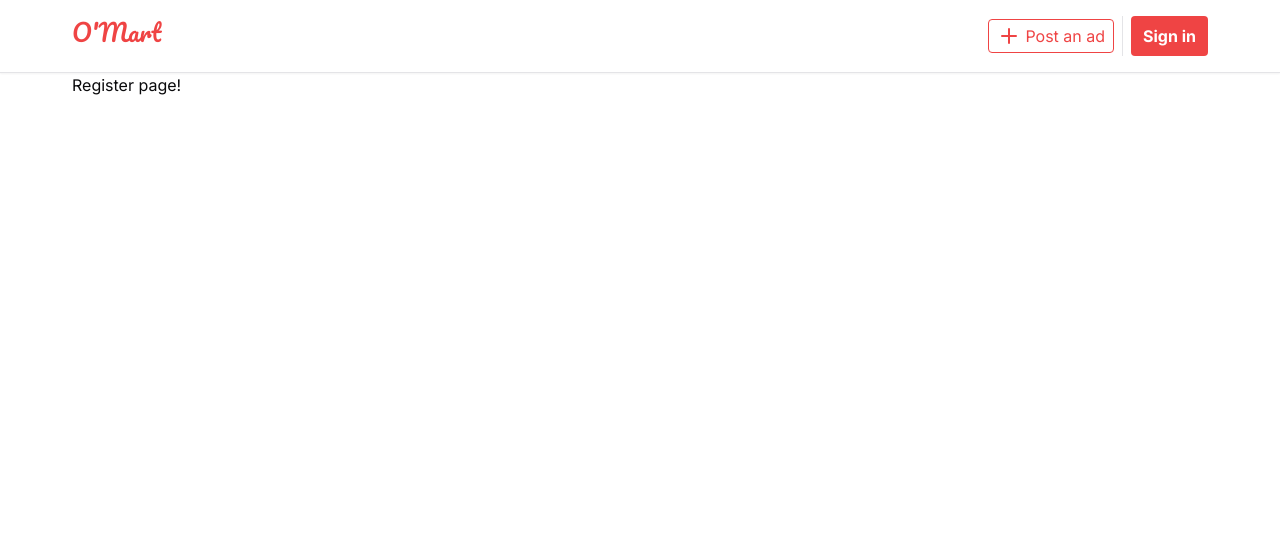
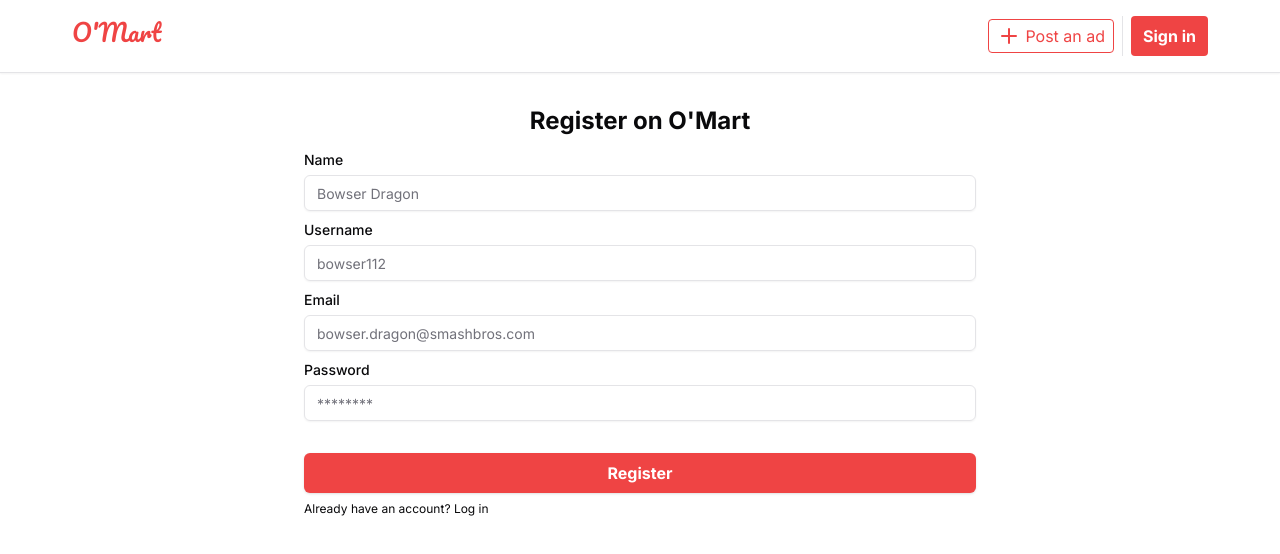
Before and after one commit to ksmcod/o-mart, a Next.js app: page /register in a window 1280 px wide. Shown: the top 554 px of the page. Built offline with nearby package versions, Linux system fonts and the light colour scheme.

Commit message:
feat: completed UI for 'register form'

```diff
--- a/src/app/(auth)/register/page.tsx
+++ b/src/app/(auth)/register/page.tsx
@@ -1,3 +1,5 @@
+import RegisterForm from "@/components/auth/register-form";
+
 export default function RegisterPage() {
-  return <div>Register page!</div>;
+  return <RegisterForm />;
 }
--- /dev/null
+++ b/src/components/auth/register-form.tsx
@@ -0,0 +1,128 @@
+"use client";
+
+import { RegisterSchema } from "@/schemas";
+import { useForm } from "react-hook-form";
+import { zodResolver } from "@hookform/resolvers/zod";
+import { z } from "zod";
+import {
+  Form,
+  FormControl,
+  FormField,
+  FormItem,
+  FormLabel,
+  FormMessage,
+} from "@/components/ui/form";
+import { Input } from "@/components/ui/input";
+import { Button } from "../ui/button";
+import Link from "next/link";
+
+export default function RegisterForm() {
+  const form = useForm<z.infer<typeof RegisterSchema>>({
+    resolver: zodResolver(RegisterSchema),
+    defaultValues: {
+      username: "",
+      name: "",
+      email: "",
+      password: "",
+    },
+  });
+  return (
+    <div className="mt-8 space-y-4">
+      <h1 className="text-2xl text-center font-bold">Register on O'Mart</h1>
+
+      <Form {...form}>
+        <form className="space-y-8 max-w-2xl mx-auto">
+          {/* Input Fields */}
+          <div className="space-y-3">
+            {/* Full name field */}
+            <FormField
+              control={form.control}
+              name="name"
+              render={({ field }) => (
+                <FormItem className="flex flex-col gap-0">
+                  <FormLabel>Name</FormLabel>
+                  <FormControl>
+                    <Input {...field} placeholder="Bowser Dragon" type="text" />
+                  </FormControl>
+                  <FormMessage />
+                </FormItem>
+              )}
+            />
+
+            {/* Username */}
+            <FormField
+              control={form.control}
+              name="username"
+              render={({ field }) => (
+                <FormItem className="flex flex-col gap-0">
+                  <FormLabel>Username</FormLabel>
+                  <FormControl>
+                    <Input {...field} placeholder="bowser112" type="text" />
+                  </FormControl>
+                  <FormMessage />
+                </FormItem>
+              )}
+            />
+
+            {/* Email */}
+            <FormField
+              control={form.control}
+              name="email"
+              render={({ field }) => (
+                <FormItem className="flex flex-col gap-0">
+                  <FormLabel>Email</FormLabel>
+                  <FormControl>
+                    <Input
+                      {...field}
+                      placeholder="bowser.dragon@smashbros.com"
+                      type="email"
+                    />
+                  </FormControl>
+                  <FormMessage />
+                </FormItem>
+              )}
+            />
+
+            {/* Password */}
+            <FormField
+              control={form.control}
+              name="password"
+              render={({ field }) => (
+                <FormItem className="flex flex-col gap-0">
+                  <FormLabel>Password</FormLabel>
+                  <FormControl>
+                    <Input {...field} placeholder="********" type="password" />
+                  </FormControl>
+                  <FormMessage />
+                </FormItem>
+              )}
+            />
+
+            {/* Form Status */}
+            {/* TODO: Form success/error message */}
+          </div>
+
+          <div className="space-y-2">
+            {/* Submit button */}
+            <Button
+              className="bg-red-500 hover:bg-red-600 transition-colors py-5 font-bold text-base text-white w-full"
+              type="submit"
+            >
+              Register
+            </Button>
+
+            <div className="text-xs mt-40">
+              Already have an account?{" "}
+              <Link
+                href={"/login"}
+                className="hover:underline hover:text-red-500"
+              >
+                Log in
+              </Link>
+            </div>
+          </div>
+        </form>
+      </Form>
+    </div>
+  );
+}
--- /dev/null
+++ b/src/components/ui/input.tsx
@@ -0,0 +1,22 @@
+import * as React from "react"
+
+import { cn } from "@/lib/utils"
+
+const Input = React.forwardRef<HTMLInputElement, React.ComponentProps<"input">>(
+  ({ className, type, ...props }, ref) => {
+    return (
+      <input
+        type={type}
+        className={cn(
+          "flex h-9 w-full rounded-md border border-input bg-transparent px-3 py-1 text-base shadow-sm transition-colors file:border-0 file:bg-transparent file:text-sm file:font-medium file:text-foreground placeholder:text-muted-foreground focus-visible:outline-none focus-visible:ring-1 focus-visible:ring-ring disabled:cursor-not-allowed disabled:opacity-50 md:text-sm",
+          className
+        )}
+        ref={ref}
+        {...props}
+      />
+    )
+  }
+)
+Input.displayName = "Input"
+
+export { Input }
```
